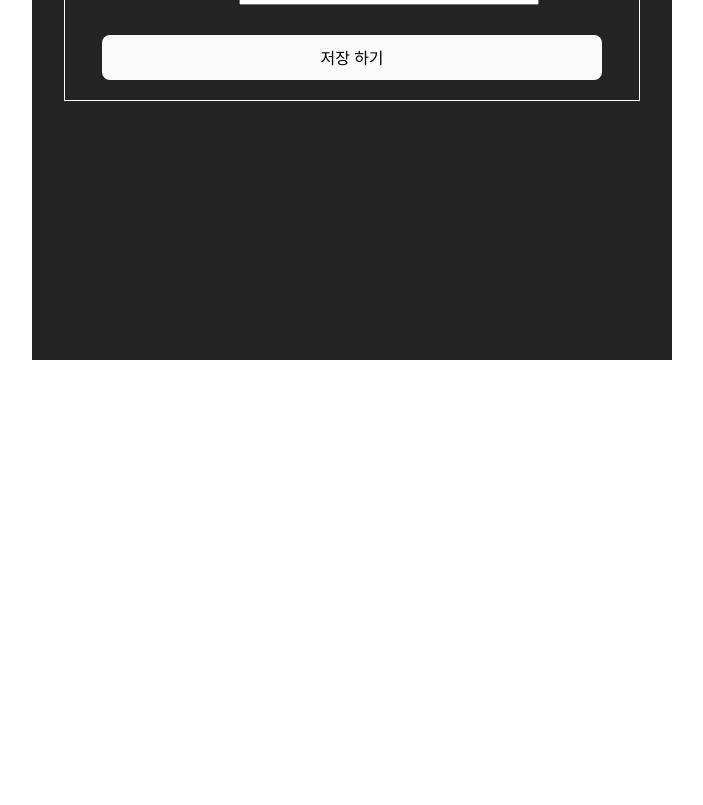
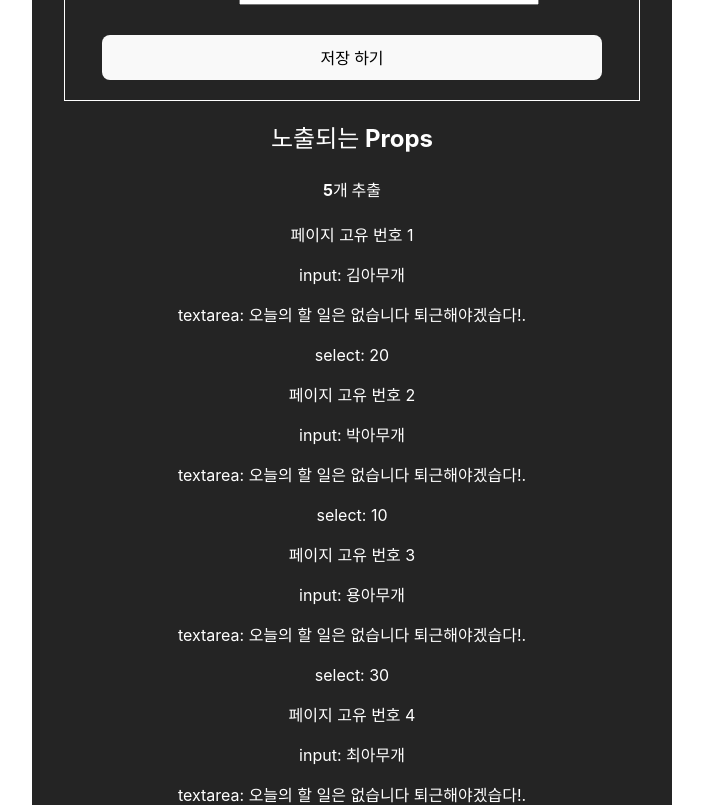
Before and after one commit to dongggggae/learn-react, a React (Vite) app: page / in a window 1280 px wide. Shown: the part 440-1245 px from the top of the page, without its empty margins (288-991 px from the left). Before the commit the page ends 800 px from the top, so only its background shows below. Built offline with nearby package versions, Linux system fonts and the light colour scheme.

Commit message:
[10/23]더미데이터 prop

```diff
--- a/src/App.jsx
+++ b/src/App.jsx
@@ -1,10 +1,21 @@
 import './App.css';
 import DiaryEditor from './DiaryEditor';
+import DiaryList from './DiaryList';
+
 
 function App() {
+  const dummyList = [
+    { id: 1, input: '김아무개', textarea: '오늘의 할 일은 없습니다 퇴근해야겠습다!.', select: 20 },
+    { id: 2, input: '박아무개', textarea: '오늘의 할 일은 없습니다 퇴근해야겠습다!.', select: 10 },
+    { id: 3, input: '용아무개', textarea: '오늘의 할 일은 없습니다 퇴근해야겠습다!.', select: 30 },
+    { id: 4, input: '최아무개', textarea: '오늘의 할 일은 없습니다 퇴근해야겠습다!.', select: 40 },
+    { id: 5, input: '뵹아무개', textarea: '오늘의 할 일은 없습니다 퇴근해야겠습다!.', select: 50 },
+  ];
+
   return (
     <div className="App">
       <DiaryEditor />
+      <DiaryList dummyList={dummyList} />
     </div>
   );
 }
--- /dev/null
+++ b/src/DiaryList.jsx
@@ -0,0 +1,24 @@
+import PropTypes from 'prop-types';
+
+const DiaryList = ({ dummyList }) => {
+  return (
+    <div className="DiaryList">
+      <h2>노출되는 Props</h2>
+      <h4>{dummyList.length}개 추출</h4>
+      <div>
+        {dummyList.map((it) => (
+          <div key={it.id}>
+            <p>페이지 고유 번호 {it.id}</p>
+            <p>input: {it.input}</p>
+            <p>textarea: {it.textarea}</p>
+            <p>select: {it.select}</p>
+          </div>
+        ))}
+      </div>
+    </div>
+  );
+};
+DiaryList.propTypes = {
+  dummyList: PropTypes.array.isRequired, // dummyList는 배열이며 필수 prop
+};
+export default DiaryList;
```
Also changed, not shown: .eslintrc.cjs.
